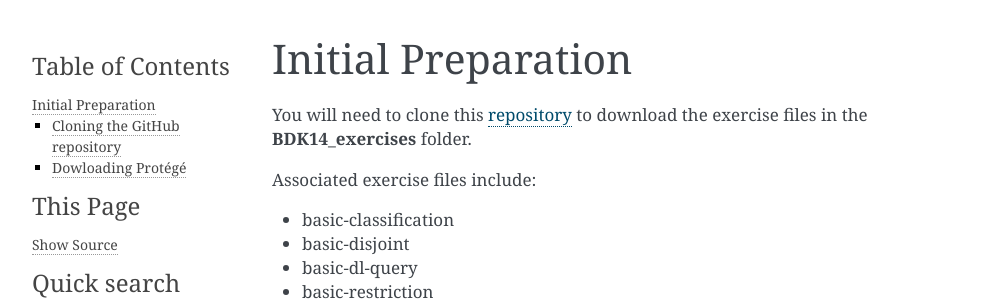
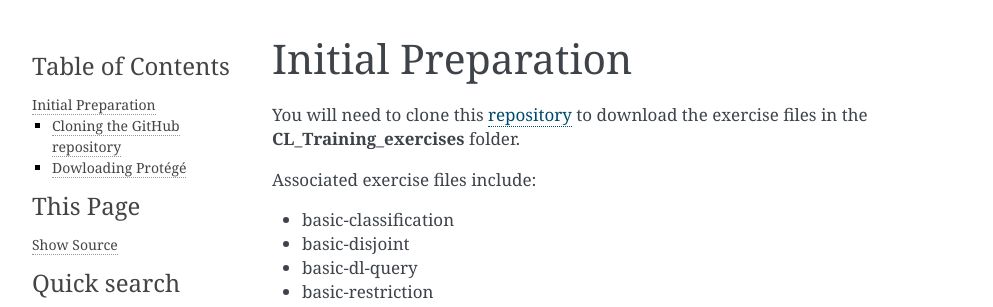
Before and after one commit to obophenotype/cell-ontology-training, a Sphinx documentation site: the page built from docs/InitialPreparation.md, in a window 1280 px wide. Shown: the top 307 px of the page, without its empty margins (148-1141 px from the left). Built offline with Sphinx 7.4.7, drawn with Linux system fonts in a browser that asks for light colours.

Commit message:
Update InitialPreparation.md

```diff
--- a/docs/InitialPreparation.md
+++ b/docs/InitialPreparation.md
@@ -1,6 +1,6 @@
 ### Initial Preparation
 
-You will need to clone this [repository](https://github.com/obophenotype/cell-ontology-training) to download the exercise files in the **BDK14_exercises** folder.
+You will need to clone this [repository](https://github.com/obophenotype/cell-ontology-training) to download the exercise files in the **CL_Training_exercises** folder.
 
 Associated exercise files include:
 - basic-classification
```
